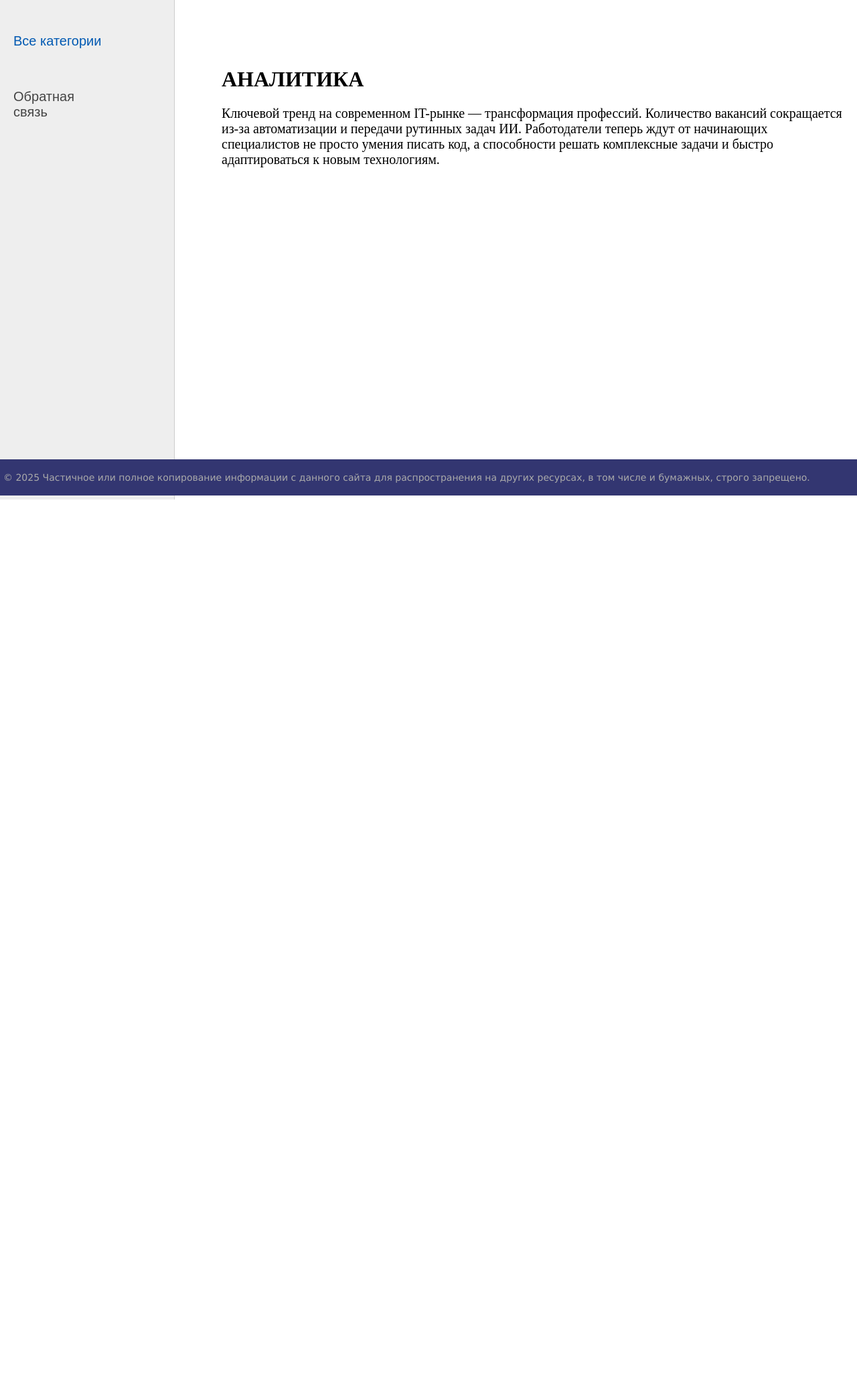
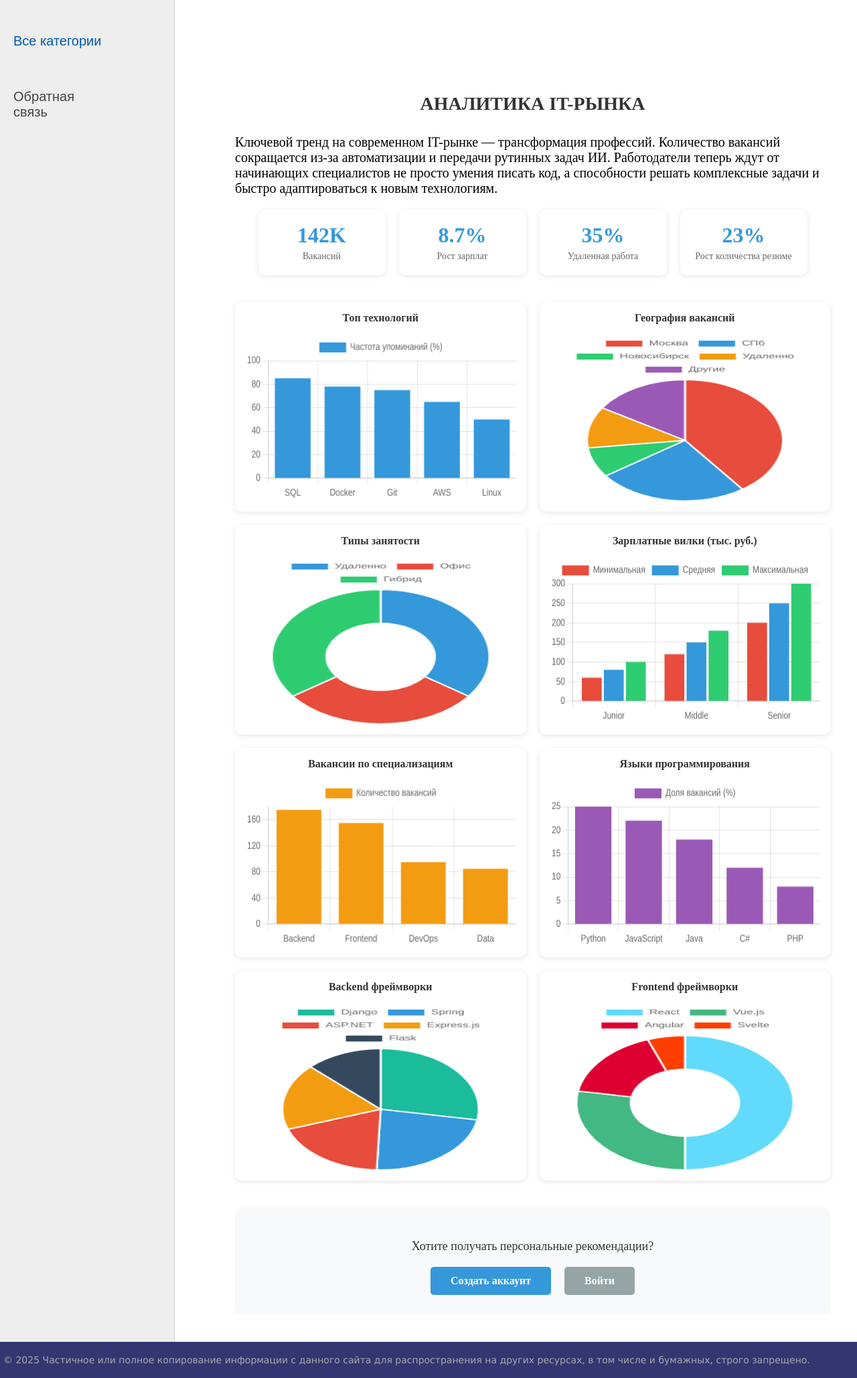
Before and after one commit to Amslva/project, a Django app: page /analytics/stats/ in a window 1280 px wide. Shown: the part 60-2118 px from the top of the page at 67% size. Before the commit the page ends 806 px from the top, so only its background shows below. Run offline with Django 5.2, Linux system fonts and the light colour scheme; data that the repository does not hold is empty.

Commit message:
(analytics): update charts

```diff
--- a/junitcompass/analytics/templates/analytics/analyze.html
+++ b/junitcompass/analytics/templates/analytics/analyze.html
@@ -7,12 +7,83 @@
 {% endblock %}
 
 {% block content %}
-<div class="analytics-container" id="analytics-page">
-    <h1>АНАЛИТИКА</h1>
+<div class="analytics-page">
+    <h1>АНАЛИТИКА IT-РЫНКА</h1>
+
     <p>Ключевой тренд на современном IT-рынке — трансформация профессий.
         Количество вакансий сокращается из-за автоматизации и передачи рутинных задач ИИ.
         Работодатели теперь ждут от начинающих специалистов не просто умения писать код,
         а способности решать комплексные задачи и быстро адаптироваться к новым технологиям.</p>
+    <div class="stats">
+        <div class="stat-box">
+            <div class="stat-number">142K</div>
+            <div class="stat-text">Вакансий</div>
+        </div>
+        <div class="stat-box">
+            <div class="stat-number">8.7%</div>
+            <div class="stat-text">Рост зарплат</div>
+        </div>
+        <div class="stat-box">
+            <div class="stat-number">35%</div>
+            <div class="stat-text">Удаленная работа</div>
+        </div>
+        <div class="stat-box">
+            <div class="stat-number">23%</div>
+            <div class="stat-text">Рост количества резюме</div>
+        </div>
+    </div>
+
+    <div class="charts">
+
+        <div class="chart-box">
+            <h3>Топ технологий</h3>
+            <canvas id="techChart"></canvas>
+        </div>
+
+        <div class="chart-box">
+            <h3>География вакансий</h3>
+            <canvas id="geoChart"></canvas>
+        </div>
+
+        <div class="chart-box">
+            <h3>Типы занятости</h3>
+            <canvas id="employmentChart"></canvas>
+        </div>
+
+        <div class="chart-box">
+            <h3>Зарплатные вилки (тыс. руб.)</h3>
+            <canvas id="salaryChart"></canvas>
+        </div>
+
+        <div class="chart-box">
+            <h3>Вакансии по специализациям</h3>
+            <canvas id="vacanciesChart"></canvas>
+        </div>
+
+        <div class="chart-box">
+            <h3>Языки программирования</h3>
+            <canvas id="languagesChart"></canvas>
+        </div>
+
+        <div class="chart-box">
+            <h3>Backend фреймворки</h3>
+            <canvas id="backendChart"></canvas>
+        </div>
+
+        <div class="chart-box">
+            <h3>Frontend фреймворки</h3>
+            <canvas id="frontendChart"></canvas>
+        </div>
+
+    </div>
+
+    <div class="action-section">
+        <p>Хотите получать персональные рекомендации?</p>
+        <div class="buttons">
+            <a href="{% url 'users:register' %}" class="btn btn-register">Создать аккаунт</a>
+            <a href="{% url 'users:login' %}" class="btn btn-login">Войти</a>
+        </div>
+    </div>
 </div>
 
 <script>
```
